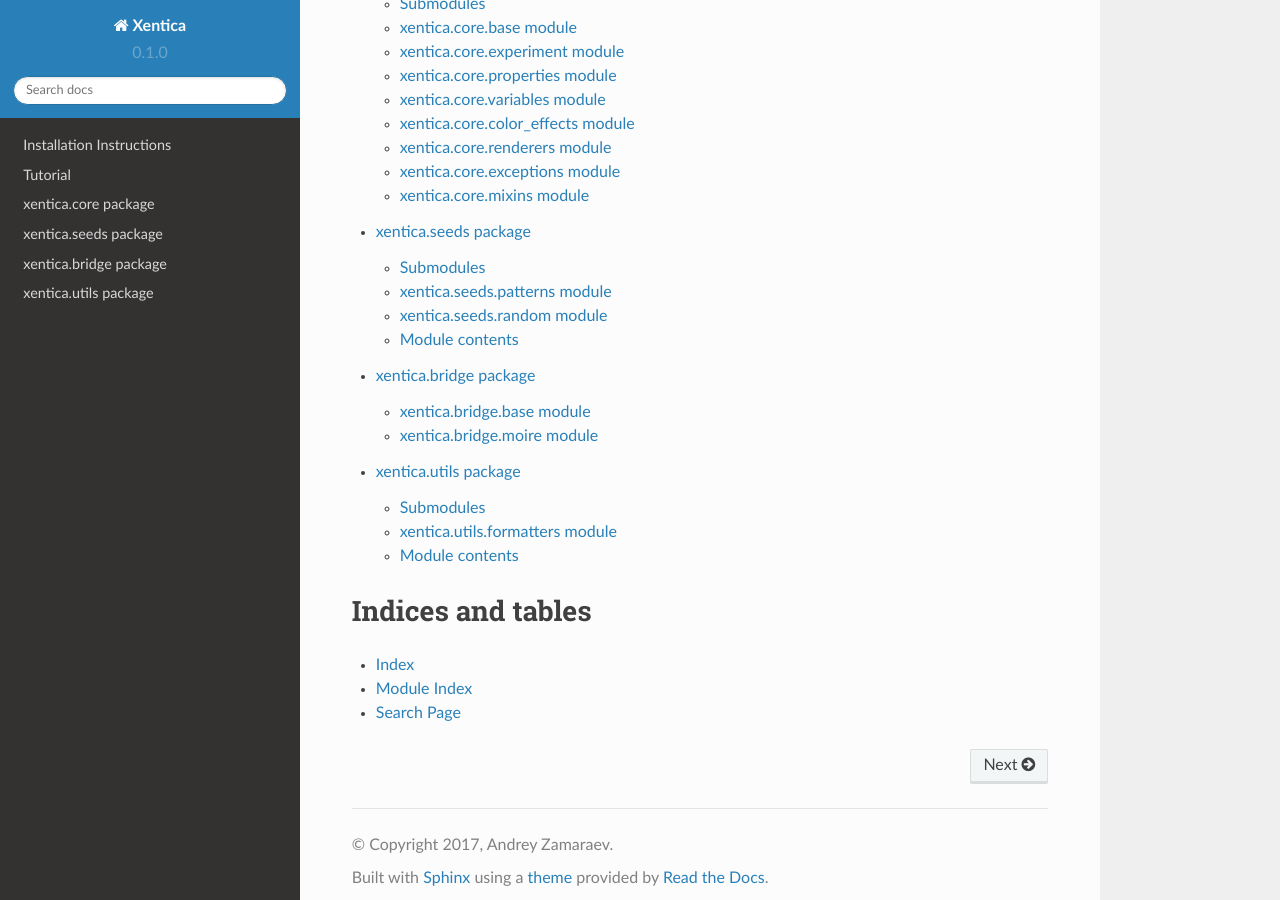
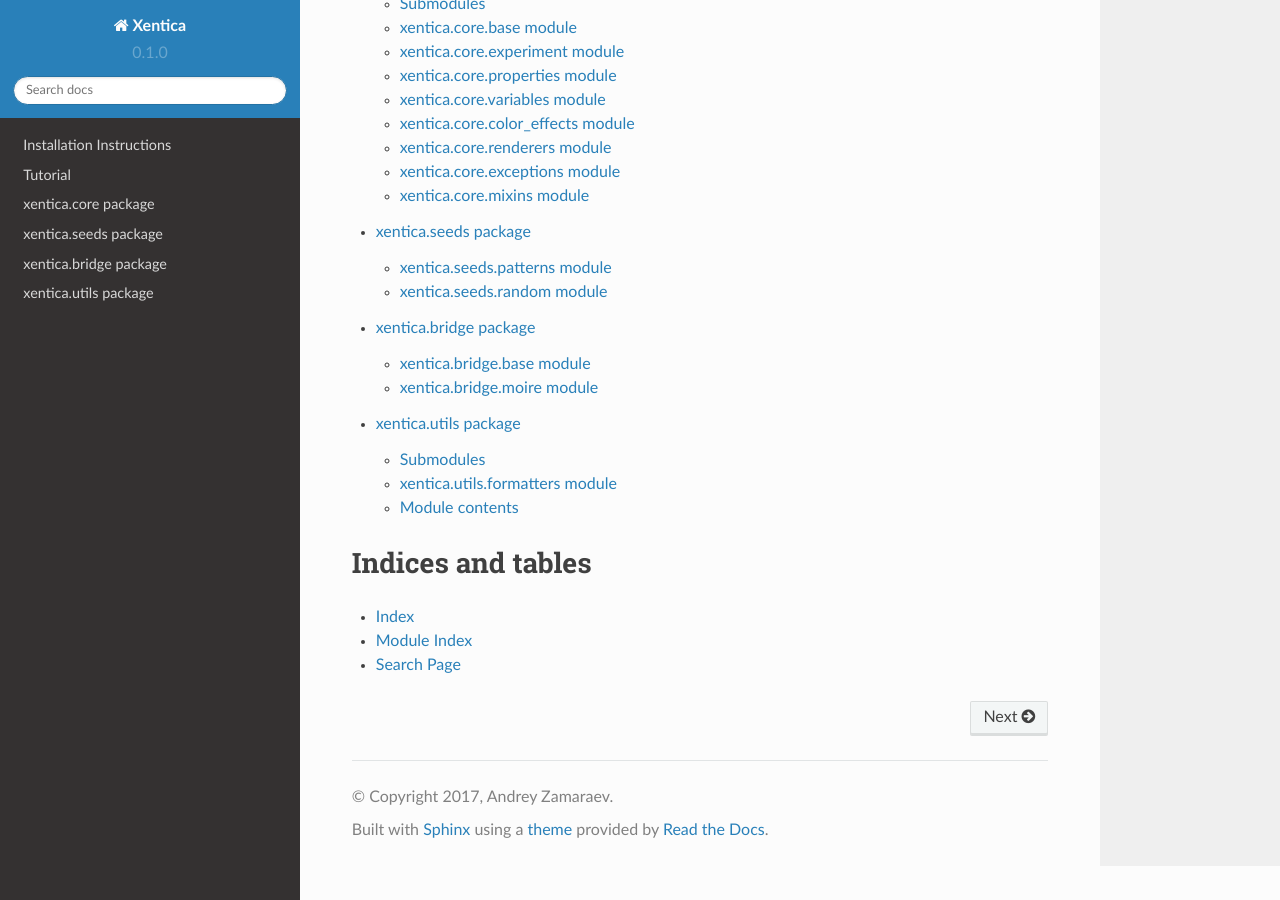
Before and after one commit to a5kin/xentica, a Sphinx documentation site: the page built from docs/index.rst, in a window 1280 px wide and 900 px high, scrolled down 1141 px. Built offline with Sphinx 7.4.7 and the Read the Docs theme 2.0.0, drawn with Linux system fonts in a browser that asks for light colours.

Commit message:
Reorganize xentica.seeds package docs (#23, #29)

```diff
--- a/docs/api/xentica.seeds.rst
+++ b/docs/api/xentica.seeds.rst
@@ -1,8 +1,8 @@
 xentica\.seeds package
 ======================
 
-Submodules
-----------
+.. automodule:: xentica.seeds
+    :members:
 
 xentica\.seeds\.patterns module
 -------------------------------
@@ -19,12 +19,3 @@
     :members:
     :undoc-members:
     :show-inheritance:
-
-
-Module contents
----------------
-
-.. automodule:: xentica.seeds
-    :members:
-    :undoc-members:
-    :show-inheritance:
```
